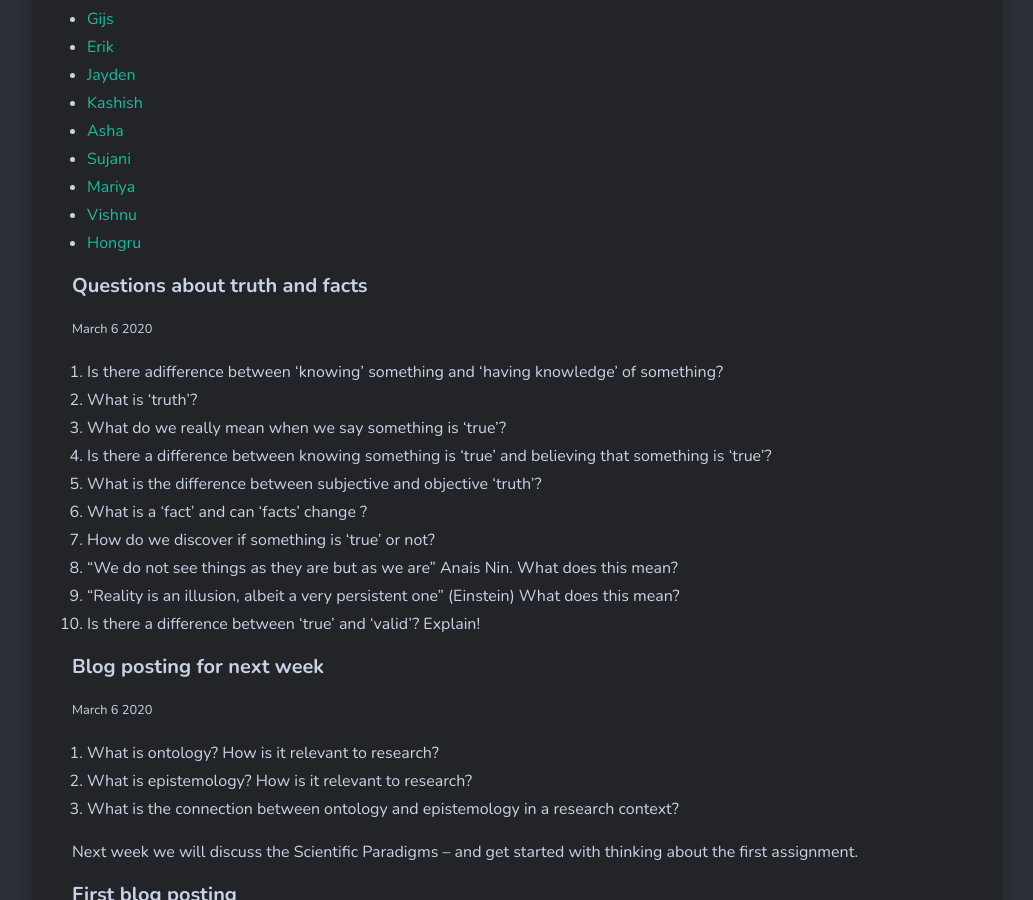
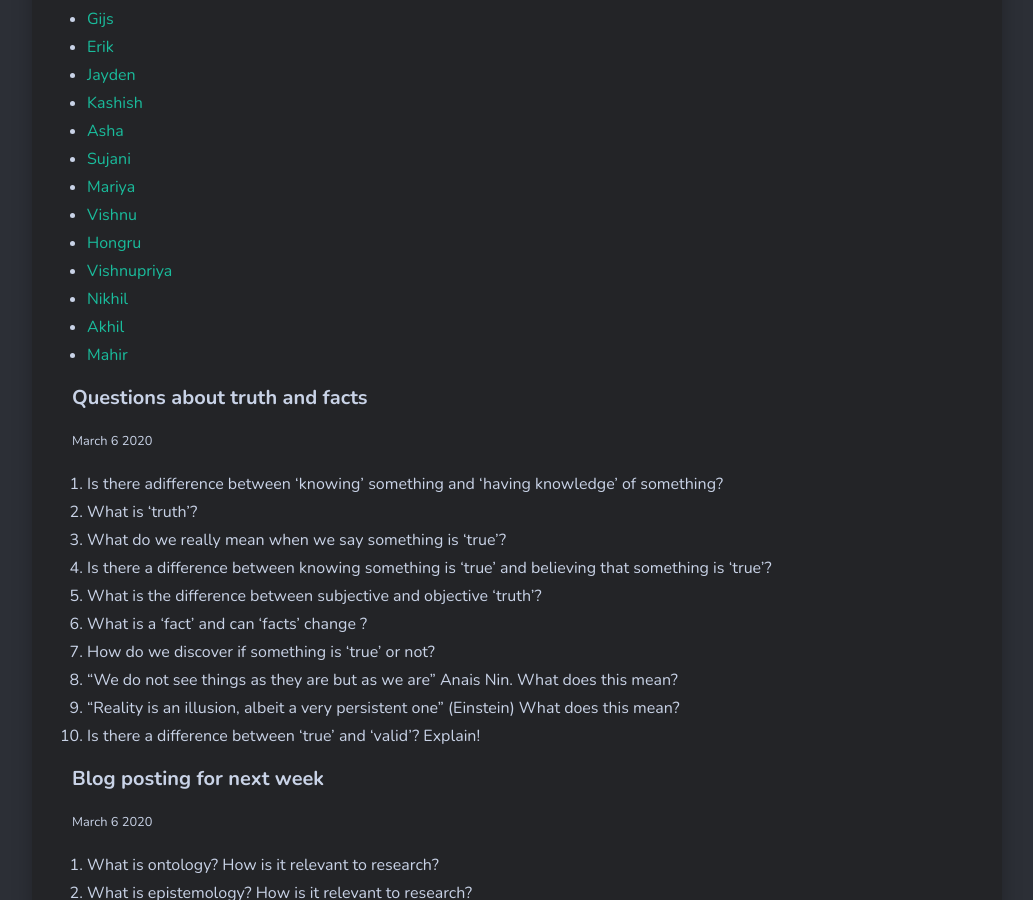
Before and after one commit to larsoliverdam/nmit, a Jekyll site: the page built from _pages/RES701.md, in a window 1280 px wide and 900 px high, scrolled down 1090 px. Shown: the whole window, without its empty margins (123-1156 px from the left). Built offline with Jekyll 4.4.1, drawn with Linux system fonts in a browser that asks for light colours; nearby versions of some CDN libraries; comment, search, counter and statistics services are not loaded.

Commit message:
Links added

```diff
--- a/_pages/RES701.md
+++ b/_pages/RES701.md
@@ -22,6 +22,10 @@ image: 08.jpg
 * [Mariya](https://infomationtechnology.tech.blog/blog-2/)
 * [Vishnu](https://res701vvblog.wordpress.com/)
 * [Hongru](https://anhongrucom.wordpress.com/)
+* [Vishnupriya](http://navigants.design.blog/)
+* [Nikhil](https://nikhilres701.wordpress.com/)
+* [Akhil](https://res701.design.blog/)
+* [Mahir](https://blogsofking.wordpress.com/)
 
 #### Questions about truth and facts
 <small>March 6 2020</small>
```
